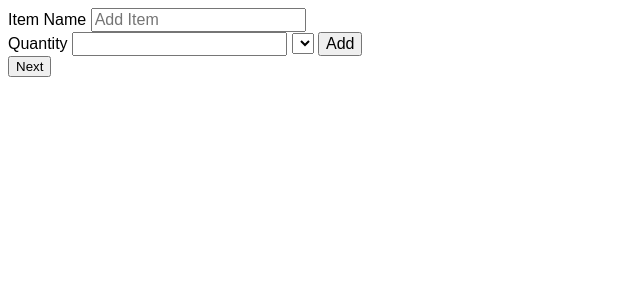
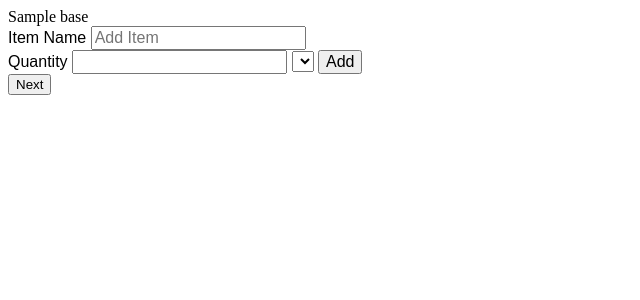
Before and after one commit to nikhil0512/MyOrder, a Django app: template templates/myorder.html in a window 1280 px wide. Shown: the top 300 px of the page, without its empty margins (0-640 px from the left). Run offline with Django 3.2, Linux system fonts and the light colour scheme; the template is opened without the code that fills it: most values are stand-ins (such as "Sample title", 1, 10 or a date in 2020); lists and menus that the app fills with data are empty; some libraries are stand-ins or nearby versions.

Commit message:
check base dir

```diff
--- a/myorder/views.py
+++ b/myorder/views.py
@@ -40,7 +40,7 @@ def home(request):
         for unit in units.split(','):
             if unit not in available_units:
                 available_units.append(unit)
-    return render(request, 'myorder.html', context={'units': available_units})
+    return render(request, 'myorder.html', context={'units': available_units, 'base':BASE_DIR})
 
 
 @csrf_exempt
--- a/templates/myorder.html
+++ b/templates/myorder.html
@@ -10,7 +10,7 @@
 </head>
 
 <body>
-    <div id="item-detail">
+    <div id="item-detail">{{ base }}
         <div class="ui-widget">
             <label for="Name">Item Name </label>
             <input id="itemname" placeholder="Add Item">
```
